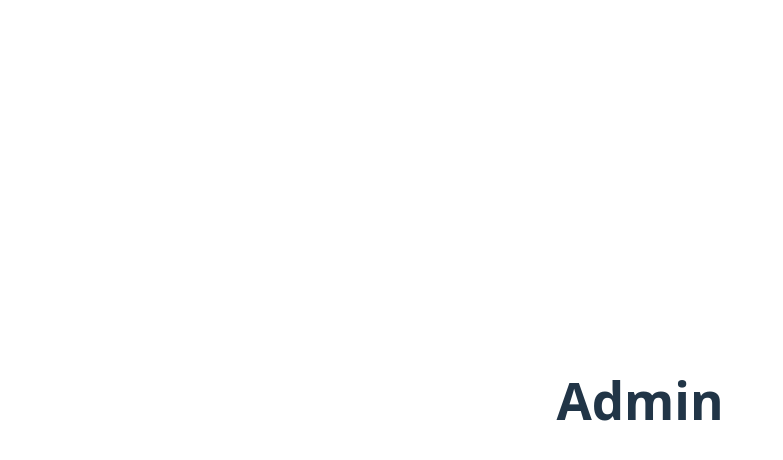
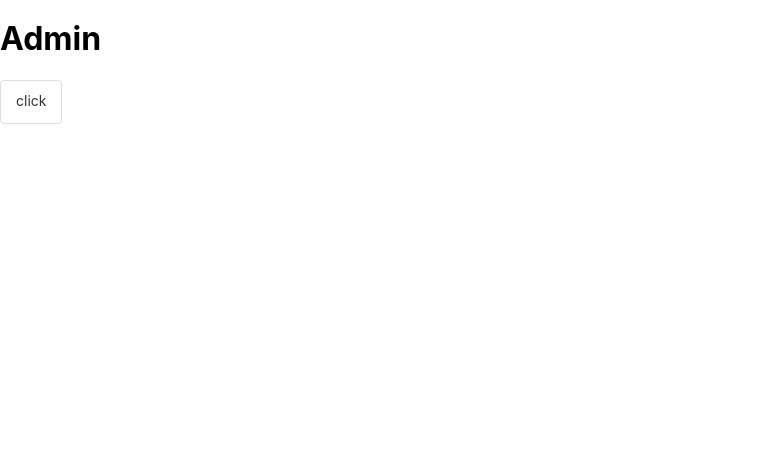
Before and after one commit to zjutjh/walk-next, a Vue app in the folder apps/admin/: page / in a window 1280 px wide. Shown: the top 460 px of the page, without its empty margins (0-783 px from the left). Built offline with nearby package versions, Linux system fonts and the light colour scheme.

Commit message:
feat(admin): initilize vant component library

```diff
--- a/apps/admin/index.html
+++ b/apps/admin/index.html
@@ -3,7 +3,10 @@
   <head>
     <meta charset="UTF-8" />
     <link rel="icon" type="image/svg+xml" href="/vite.svg" />
-    <meta name="viewport" content="width=device-width, initial-scale=1.0" />
+    <meta
+      name="viewport"
+      content="width=device-width, initial-scale=1.0, user-scalable=no"
+    />
     <title>admin</title>
   </head>
   <body>
--- a/apps/admin/package.json
+++ b/apps/admin/package.json
@@ -11,13 +11,19 @@
     "preview": "vite preview"
   },
   "dependencies": {
+    "@csstools/normalize.css": "^12.1.1",
+    "vant": "^4.9.21",
     "vue": "catalog:frontend"
   },
   "devDependencies": {
     "@types/node": "^24.6.0",
+    "@vant/auto-import-resolver": "^1.3.0",
     "@vitejs/plugin-vue": "^6.0.1",
     "@vue/tsconfig": "^0.8.1",
+    "sass-embedded": "^1.93.2",
     "typescript": "~5.9.3",
+    "unplugin-auto-import": "^20.2.0",
+    "unplugin-vue-components": "^29.1.0",
     "vite": "^7.1.7",
     "vue-tsc": "catalog:infra"
   }
--- a/apps/admin/src/app.vue
+++ b/apps/admin/src/app.vue
@@ -1,3 +1,4 @@
 <template>
   <h1>Admin</h1>
+  <van-button>click</van-button>
 </template>
--- /dev/null
+++ b/apps/admin/src/global.scss
@@ -0,0 +1,13 @@
+@import "@csstools/normalize.css";
+
+:root {
+  font-family: system-ui, Avenir, Helvetica, Arial, sans-serif;
+  font-weight: 400;
+
+  color-scheme: light dark;
+
+  font-synthesis: none;
+  text-rendering: optimizeLegibility;
+  -webkit-font-smoothing: antialiased;
+  -moz-osx-font-smoothing: grayscale;
+}
--- a/apps/admin/src/main.ts
+++ b/apps/admin/src/main.ts
@@ -1,4 +1,4 @@
-import "./style.css";
+import "./global.scss";
 
 import { createApp } from "vue";
 
--- a/apps/admin/src/style.css
+++ /dev/null
@@ -1,79 +0,0 @@
-:root {
-  font-family: system-ui, Avenir, Helvetica, Arial, sans-serif;
-  line-height: 1.5;
-  font-weight: 400;
-
-  color-scheme: light dark;
-  color: rgba(255, 255, 255, 0.87);
-  background-color: #242424;
-
-  font-synthesis: none;
-  text-rendering: optimizeLegibility;
-  -webkit-font-smoothing: antialiased;
-  -moz-osx-font-smoothing: grayscale;
-}
-
-a {
-  font-weight: 500;
-  color: #646cff;
-  text-decoration: inherit;
-}
-a:hover {
-  color: #535bf2;
-}
-
-body {
-  margin: 0;
-  display: flex;
-  place-items: center;
-  min-width: 320px;
-  min-height: 100vh;
-}
-
-h1 {
-  font-size: 3.2em;
-  line-height: 1.1;
-}
-
-button {
-  border-radius: 8px;
-  border: 1px solid transparent;
-  padding: 0.6em 1.2em;
-  font-size: 1em;
-  font-weight: 500;
-  font-family: inherit;
-  background-color: #1a1a1a;
-  cursor: pointer;
-  transition: border-color 0.25s;
-}
-button:hover {
-  border-color: #646cff;
-}
-button:focus,
-button:focus-visible {
-  outline: 4px auto -webkit-focus-ring-color;
-}
-
-.card {
-  padding: 2em;
-}
-
-#app {
-  max-width: 1280px;
-  margin: 0 auto;
-  padding: 2rem;
-  text-align: center;
-}
-
-@media (prefers-color-scheme: light) {
-  :root {
-    color: #213547;
-    background-color: #ffffff;
-  }
-  a:hover {
-    color: #747bff;
-  }
-  button {
-    background-color: #f9f9f9;
-  }
-}
--- a/apps/admin/tsconfig.app.json
+++ b/apps/admin/tsconfig.app.json
@@ -12,5 +12,5 @@
     "noFallthroughCasesInSwitch": true,
     "noUncheckedSideEffectImports": true
   },
-  "include": ["src/**/*.ts", "src/**/*.tsx", "src/**/*.vue"]
+  "include": ["src/**/*.ts", "src/**/*.tsx", "src/**/*.vue", "components.d.ts"]
 }
--- a/apps/admin/vite.config.ts
+++ b/apps/admin/vite.config.ts
@@ -1,7 +1,18 @@
+import { VantResolver } from "@vant/auto-import-resolver";
 import vue from "@vitejs/plugin-vue";
+import AutoImport from "unplugin-auto-import/vite";
+import Components from "unplugin-vue-components/vite";
 import { defineConfig } from "vite";
 
 // https://vite.dev/config/
 export default defineConfig({
-  plugins: [vue()]
+  plugins: [
+    vue(),
+    AutoImport({
+      resolvers: [VantResolver()]
+    }),
+    Components({
+      resolvers: [VantResolver()]
+    })
+  ]
 });
--- a/package.json
+++ b/package.json
@@ -25,8 +25,8 @@
     "eslint-plugin-prettier": "catalog:infra",
     "eslint-plugin-vue": "catalog:infra",
     "jiti": "catalog:infra",
+    "prettier": "catalog:infra",
     "simple-git-hooks": "catalog:infra",
-    "prettier": "catalog:infra",
     "vue-eslint-parser": "catalog:infra"
   }
 }
```
Also changed, not shown: apps/admin/auto-imports.d.ts (added, +10 -0 lines), apps/admin/components.d.ts (added, +13 -0 lines), 1 other file (tests, documents, lock files or other folders).
